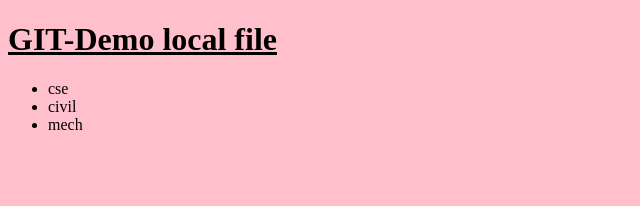
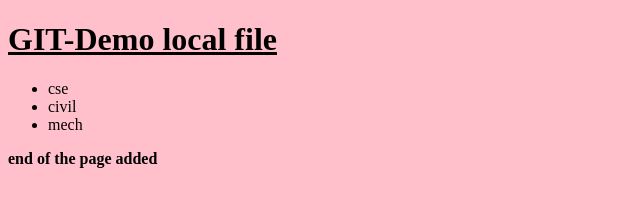
Before and after one commit to vishnupriyasklm/rgukt, a plain HTML site: page index.html in a window 1280 px wide. Shown: the whole page, without its empty margins (0-640 px from the left). Drawn offline with Linux system fonts and the light colour scheme.

Commit message:
updated end of the file

```diff
--- a/index.html
+++ b/index.html
@@ -13,5 +13,6 @@
 <li>civil</li>
 <li>mech</li>
 </ul>
+  <b> end of the page added </b>
 </body>
 </html>
```
